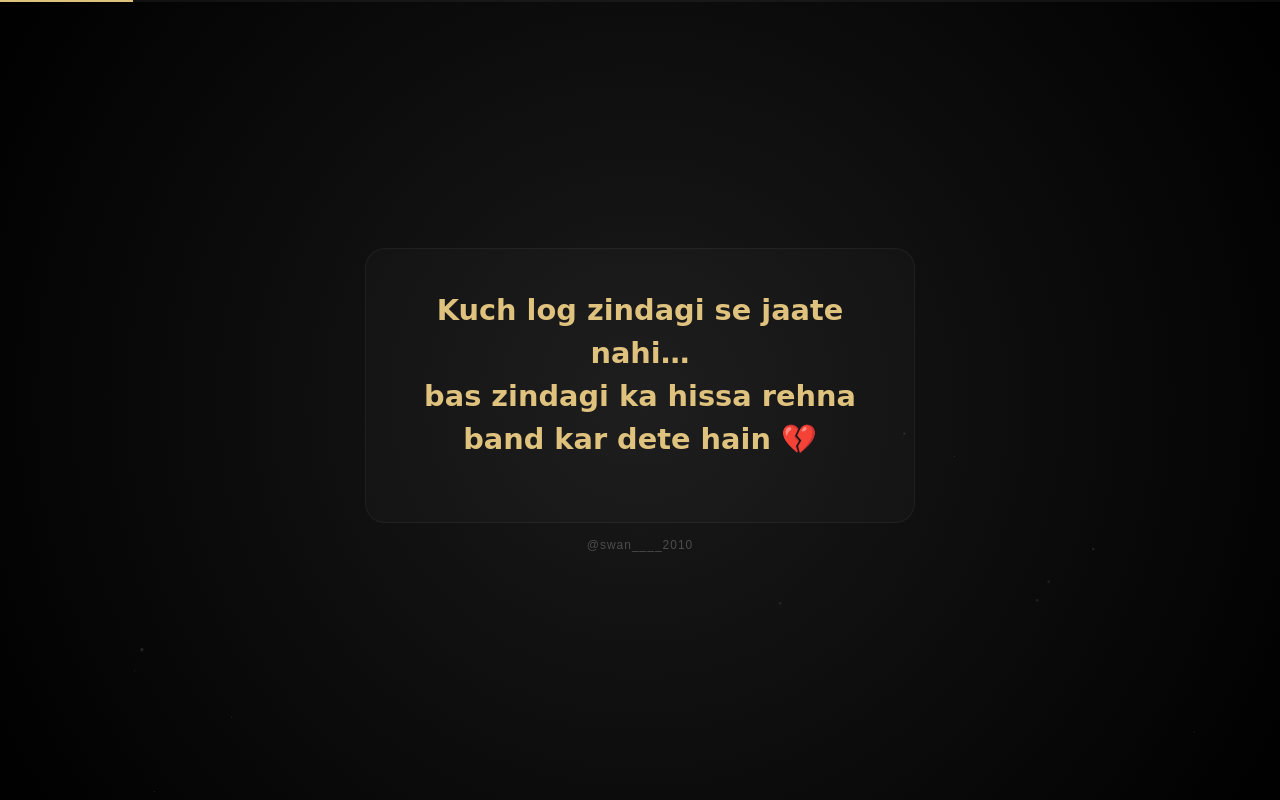
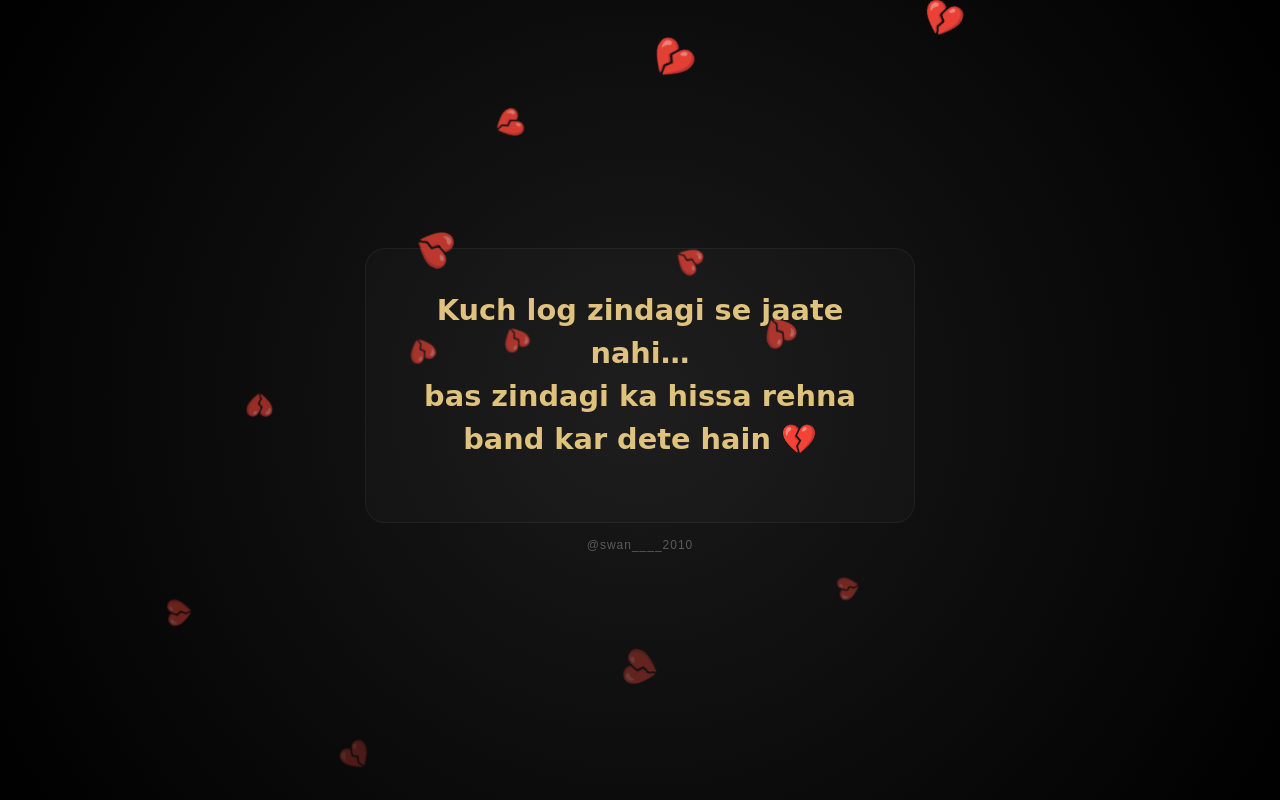
Before and after one commit to qwertyuiopasdfghjklzxcvbnmbh/ex, a plain HTML site: page index.html in a window 1280 px wide. Both pictures are taken after a click on the button "OPEN". Drawn offline with Linux system fonts and the light colour scheme; a web font is replaced by a local one.

Commit message:
Update index.html

```diff
--- a/index.html
+++ b/index.html
@@ -11,6 +11,7 @@
       --gold: #dfc27d;
       --soft-white: #f4f4f4;
       --text-gray: #a0a0a0;
+      --broken-heart-color: #a33b3b;
     }
 
     * { margin: 0; padding: 0; box-sizing: border-box; font-family: 'Poppins', sans-serif; }
@@ -21,29 +22,15 @@
       display: flex;
       justify-content: center;
       align-items: center;
-      overflow: hidden;
+      overflow: hidden; /* Hide overflow to make hearts fall from above */
       color: var(--soft-white);
       text-align: center;
     }
 
-    .progress-container {
-      position: fixed;
-      top: 0;
-      left: 0;
-      width: 100%;
-      height: 2px;
-      background: rgba(255,255,255,0.05);
-      z-index: 100;
+    /* Remove the progress bar at the top */
+    .progress-container, .mini-loader-bg {
+      display: none !important;
     }
-
-    #progress-bar {
-      height: 100%;
-      width: 0%;
-      background: var(--gold);
-      transition: width 8s linear; /* Default 8s transition */
-    }
-
-    .intro-progress { transition: width 3s linear !important; }
 
     .screen {
       display: none;
@@ -54,11 +41,11 @@
 
     .screen.active {
       display: block;
-      animation: smoothFadeIn 2s ease forwards;
+      animation: smoothFadeIn 1s ease forwards;
     }
 
     @keyframes smoothFadeIn {
-      from { opacity: 0; transform: translateY(15px); filter: blur(8px); }
+      from { opacity: 0; transform: translateY(10px); filter: blur(5px); }
       to { opacity: 1; transform: translateY(0); filter: blur(0); }
     }
 
@@ -71,21 +58,8 @@
       border: 1px solid rgba(255, 255, 255, 0.05);
     }
 
-    h1 {
-      font-family: 'Dancing Script', cursive;
-      font-size: 1.8rem;
-      color: var(--gold);
-      margin-bottom: 20px;
-      line-height: 1.5;
-    }
-
-    p {
-      font-size: 0.95rem;
-      line-height: 1.7;
-      color: var(--soft-white);
-      font-weight: 300;
-      white-space: pre-line;
-    }
+    h1 { font-family: 'Dancing Script', cursive; font-size: 1.8rem; color: var(--gold); margin-bottom: 20px; line-height: 1.5; }
+    p { font-size: 0.95rem; line-height: 1.7; color: var(--soft-white); font-weight: 300; white-space: pre-line; }
 
     #start-btn {
       margin-top: 30px;
@@ -94,47 +68,42 @@
       border: 1px solid var(--gold);
       color: var(--gold);
       cursor: pointer;
-      letter-spacing: 2px;
       text-transform: uppercase;
       font-size: 0.8rem;
     }
 
-    .username-tag {
-      margin-top: 15px;
-      font-size: 0.75rem;
-      color: var(--text-gray);
-      letter-spacing: 1px;
-      opacity: 0.4;
+    .username-tag { margin-top: 15px; font-size: 0.75rem; color: var(--text-gray); letter-spacing: 1px; opacity: 0.5; }
+    .faded-end { font-size: 0.8rem; color: var(--text-gray); margin-top: 20px; font-style: italic; opacity: 0.6; }
+
+    /* Broken Heart Animation */
+    .broken-heart {
+      position: fixed;
+      top: -50px; /* Start above the viewport (address bar area) */
+      color: var(--broken-heart-color);
+      pointer-events: none;
+      z-index: 1000;
+      animation: fallAndFade linear forwards;
     }
 
-    .faded-end {
-      font-size: 0.8rem;
-      color: var(--text-gray);
-      margin-top: 20px;
-      font-style: italic;
-      opacity: 0.6;
+    @keyframes fallAndFade {
+      0% {
+        transform: translateY(0) rotate(0deg);
+        opacity: 1;
+      }
+      100% {
+        transform: translateY(110vh) rotate(360deg);
+        opacity: 0.2;
+      }
     }
-
-    .particle {
-      position: fixed;
-      background: white;
-      border-radius: 50%;
-      pointer-events: none;
-      opacity: 0.15;
-      animation: float linear infinite;
-    }
-    @keyframes float { to { transform: translateY(-100vh) translateX(15px); } }
   </style>
 </head>
 <body>
-
-  <div class="progress-container"><div id="progress-bar"></div></div>
 
   <audio id="music" loop>
     <source src="https://pagalfree.com/play/128-Pal%20Pal%20-%20Afusic%20128%20Kbps.mp3" type="audio/mpeg">
   </audio>
 
-  <!-- Screen 1: Intro (3 Seconds) -->
+  <!-- Screen 1: Intro (3s) -->
   <div class="screen active" id="s1">
     <div class="card">
       <h1>Kuch log zindagi se jaate nahi…<br>bas zindagi ka hissa rehna band kar dete hain 💔</h1>
@@ -143,7 +112,7 @@
     <div class="username-tag">@swan____2010</div>
   </div>
 
-  <!-- Screen 2-9: (8 Seconds Each) -->
+  <!-- Screens 2-9: (8s) -->
   <div class="screen" id="s2"><div class="card"><p>Mujhe aaj bhi yaad hai jab sab kuch simple tha 🙂 jab baatein kam thi par feelings genuine thi ❤️</p></div><div class="username-tag">@swan____2010</div></div>
   <div class="screen" id="s3"><div class="card"><p>Mujhe nahi pata humare beech cheezein kab badli. Shayad dheere-dheere ⏳ shayad ek hi pal mein ⚡</p></div><div class="username-tag">@swan____2010</div></div>
   <div class="screen" id="s4"><div class="card"><p>Bas itna pata hai— jo bhi tha, mere liye real tha 💯. Maine kabhi perfection ka vaada nahi kiya.</p></div><div class="username-tag">@swan____2010</div></div>
@@ -155,24 +124,21 @@
 
   <script>
     const music = document.getElementById('music');
-    const progressBar = document.getElementById('progress-bar');
     let currentStep = 1;
     const totalSteps = 9;
+    const slideDuration = 8000; // 8 Seconds for slides 2-9
+    const introDuration = 3000; // 3 Seconds for slide 1
 
     function beginMagic() {
       music.volume = 0.2;
       music.play();
       document.getElementById('start-btn').style.display = 'none';
 
-      // First slide: 3 seconds
-      progressBar.classList.add('intro-progress');
-      progressBar.style.width = (1 / totalSteps) * 100 + '%';
-
+      // Intro slide moves fast
       setTimeout(() => {
         showNextScreen();
-        progressBar.classList.remove('intro-progress');
         startAutomation();
-      }, 3000);
+      }, introDuration);
     }
 
     function startAutomation() {
@@ -181,9 +147,8 @@
           showNextScreen();
         } else {
           clearInterval(autoTimer);
-          progressBar.style.width = '100%';
         }
-      }, 8000); // 8 Seconds for following slides
+      }, slideDuration);
     }
 
     function showNextScreen() {
@@ -194,21 +159,26 @@
         current.style.display = 'none';
         next.style.display = 'block';
         setTimeout(() => next.classList.add('active'), 50);
-        progressBar.style.width = (currentStep / totalSteps) * 100 + '%';
       }
     }
 
-    setInterval(() => {
-      const p = document.createElement('div');
-      p.classList.add('particle');
-      p.style.width = Math.random() * 3 + 'px';
-      p.style.height = p.style.width;
-      p.style.left = Math.random() * 100 + 'vw';
-      p.style.top = '110vh';
-      p.style.animationDuration = Math.random() * 5 + 10 + 's';
-      document.body.appendChild(p);
-      setTimeout(() => p.remove(), 12000);
-    }, 500);
+    // Function to create and animate broken hearts
+    function createBrokenHeart() {
+      const heart = document.createElement('div');
+      heart.classList.add('broken-heart');
+      heart.innerHTML = '💔';
+      heart.style.left = Math.random() * 95 + 'vw';
+      heart.style.fontSize = (Math.random() * 20 + 20) + 'px'; // Size between 20px and 40px
+      heart.style.animationDuration = (Math.random() * 4 + 6) + 's'; // Fall speed 6s to 10s
+
+      document.body.appendChild(heart);
+      // Remove heart element after animation finishes
+      setTimeout(() => heart.remove(), 10000);
+    }
+
+    // Spawn hearts every 500ms
+    setInterval(createBrokenHeart, 500);
+
   </script>
 </body>
 </html>
```
